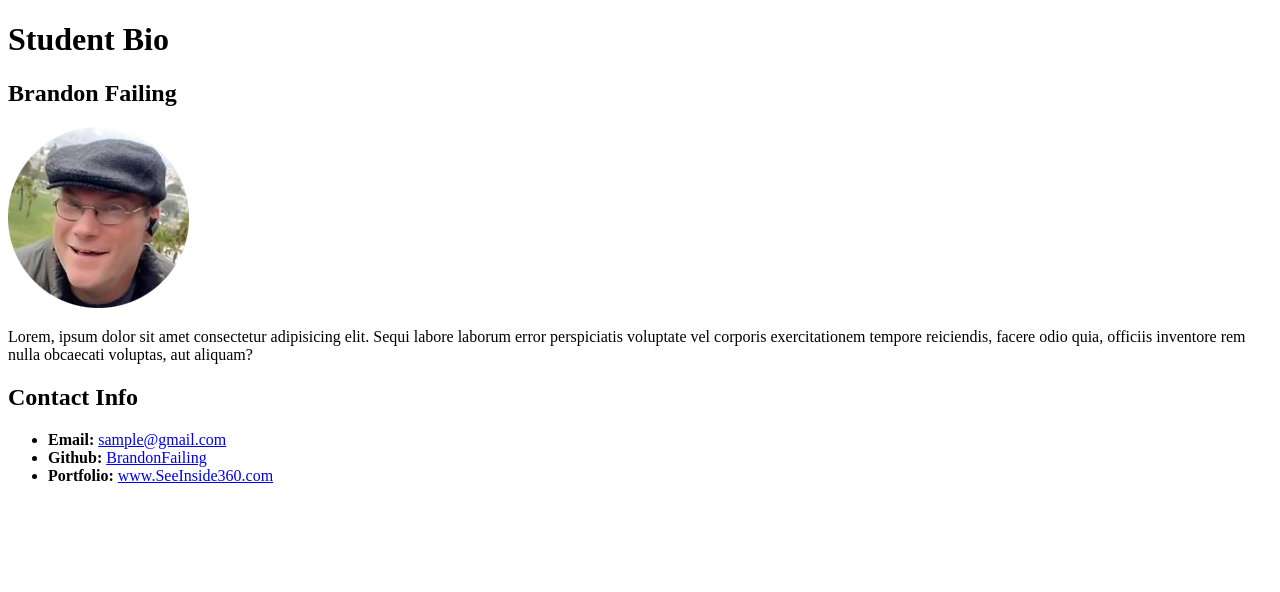
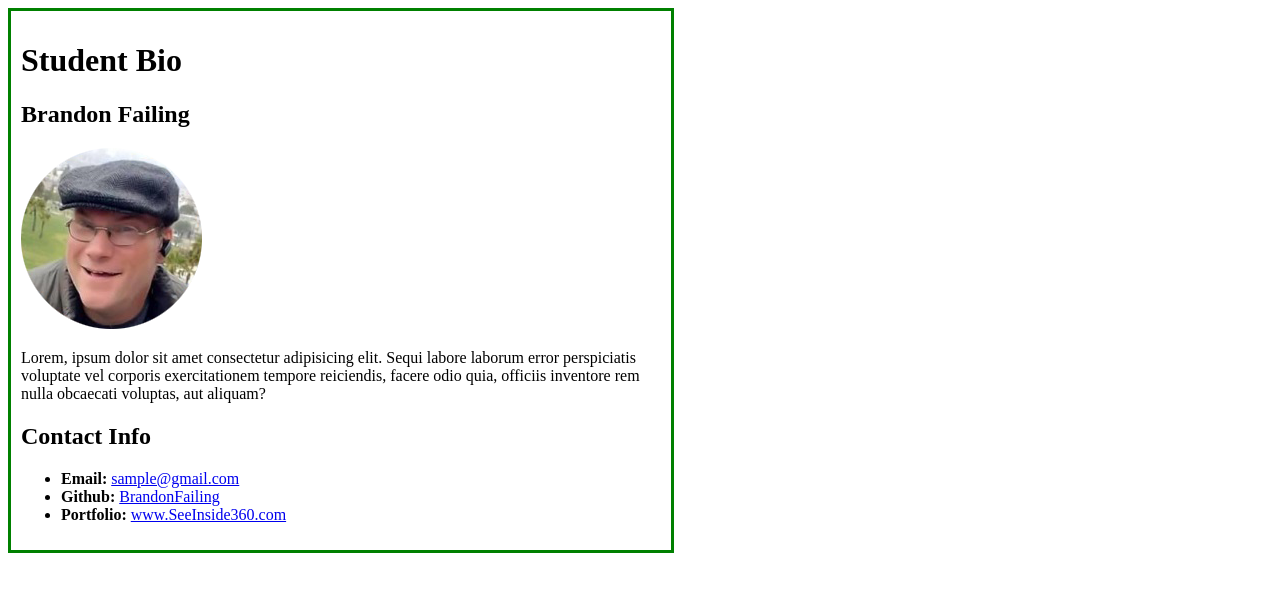
Before and after one commit to BrandonFailing/brandonfailing.github.io, a plain HTML site: page index.html in a window 1280 px wide. Drawn offline with Linux system fonts and the light colour scheme; files that its build step writes are made by us from their sources.

Commit message:
Update style.css

```diff
--- a/style.css
+++ b/style.css
@@ -1,4 +1,4 @@
-body.center {
+body { .center
     margin: auto;
     width: 50%;
     border: 3px solid green;
```
